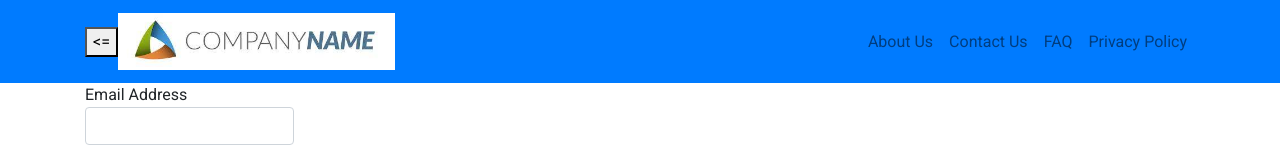
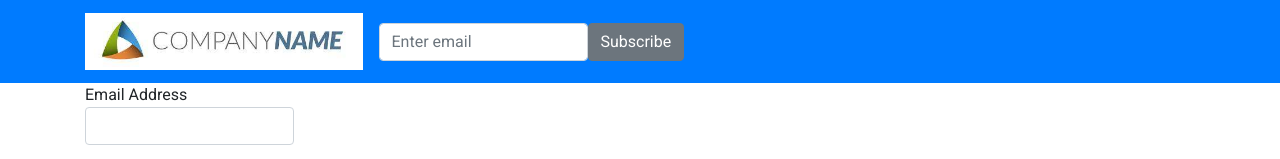
Before and after one commit to mjourard/newsletter, an Angular app in the folder ui/: page /home in a window 1280 px wide. Shown: the top 159 px of the page. Built offline with nearby package versions, Linux system fonts and the light colour scheme; no server answers.

Commit message:
- closing issue #2 as that's now done - added the subscribe button to the header as a placeholder

```diff
--- a/ui/src/app/header/header.component.html
+++ b/ui/src/app/header/header.component.html
@@ -1,18 +1,15 @@
 <nav class="navbar navbar-expand-lg navbar-light bg-primary">
-  <div class="container flex-nowrap justify-content-between">
-    <button (click)="goBack()"><=</button>
+  <div class="container flex-nowrap justify-content-start">
     <a class="navbar-brand w-25" routerLink="home" routerLinkActive="active">
-      <img src="/assets/logo.jpeg" class="w-100 h-100"  alt="brand image">
+      <img src="/assets/logo.jpeg" class="w-100 h-100" alt="brand image">
     </a>
-    <div class="navbar-collapse">
-      <div class="mr-auto"></div>
-      <ul class="nav navbar-nav flex-row justify-content-between">
-        <li class="nav-item"><a class="nav-link" routerLink="about-us" routerLinkActive="active">About Us</a></li>
-        <li class="nav-item"><a class="nav-link" routerLink="contact-us" routerLinkActive="active">Contact Us</a></li>
-        <li class="nav-item"><a class="nav-link" routerLink="faq" routerLinkActive="active">FAQ</a></li>
-        <li class="nav-item"><a class="nav-link" routerLink="privacy-policy" routerLinkActive="active">Privacy
-          Policy</a></li>
-      </ul>
-    </div>
+    <form class="form-inline">
+      <div class="form-group">
+        <label for="header-subscribe-email" class="sr-only">Email</label>
+        <input id="header-subscribe-email" type="email" class="form-control" aria-describedby="emailHelp"
+               placeholder="Enter email" name="email" [(ngModel)]="newEmail">
+      </div>
+      <button type="button" class="btn btn-secondary" (click)="subscribe(newEmail)">Subscribe</button>
+    </form>
   </div>
 </nav>
--- a/ui/src/app/header/header.component.ts
+++ b/ui/src/app/header/header.component.ts
@@ -1,5 +1,8 @@
 import { Component, OnInit } from '@angular/core';
-import { Location } from '@angular/common';
+import {SubscriptionService} from "../subscription.service";
+import {Subscriber} from "../subscriber";
+import {ToastService} from "../toast.service";
+
 
 @Component({
   selector: 'app-header',
@@ -7,13 +10,25 @@ import { Location } from '@angular/common';
   styleUrls: ['./header.component.css']
 })
 export class HeaderComponent implements OnInit {
+  newEmail: string;
+  subscribers: Subscriber[];
 
-  constructor(private location: Location) { }
+  constructor(
+    private subscriptionService: SubscriptionService,
+    private toastService: ToastService
+  ) {
+  }
 
   ngOnInit(): void {
   }
 
-  goBack(): void {
-    this.location.back();
+  subscribe(email: string): void {
+    email = email.trim();
+    if (!email) {
+      return;
+    }
+    this.subscriptionService.subscribeEmail(email).subscribe(message => {
+      this.toastService.add(message);
+    });
   }
 }
```
